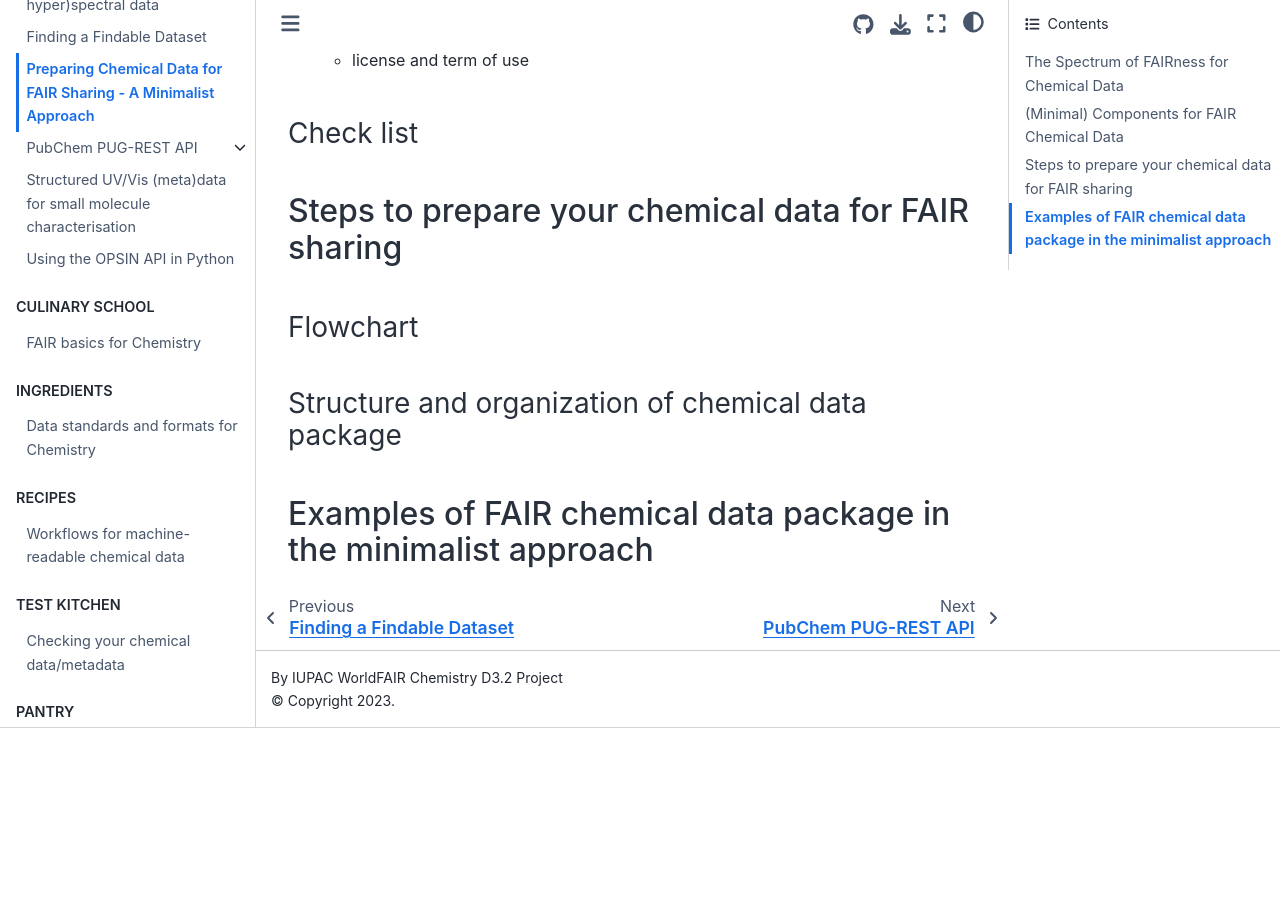
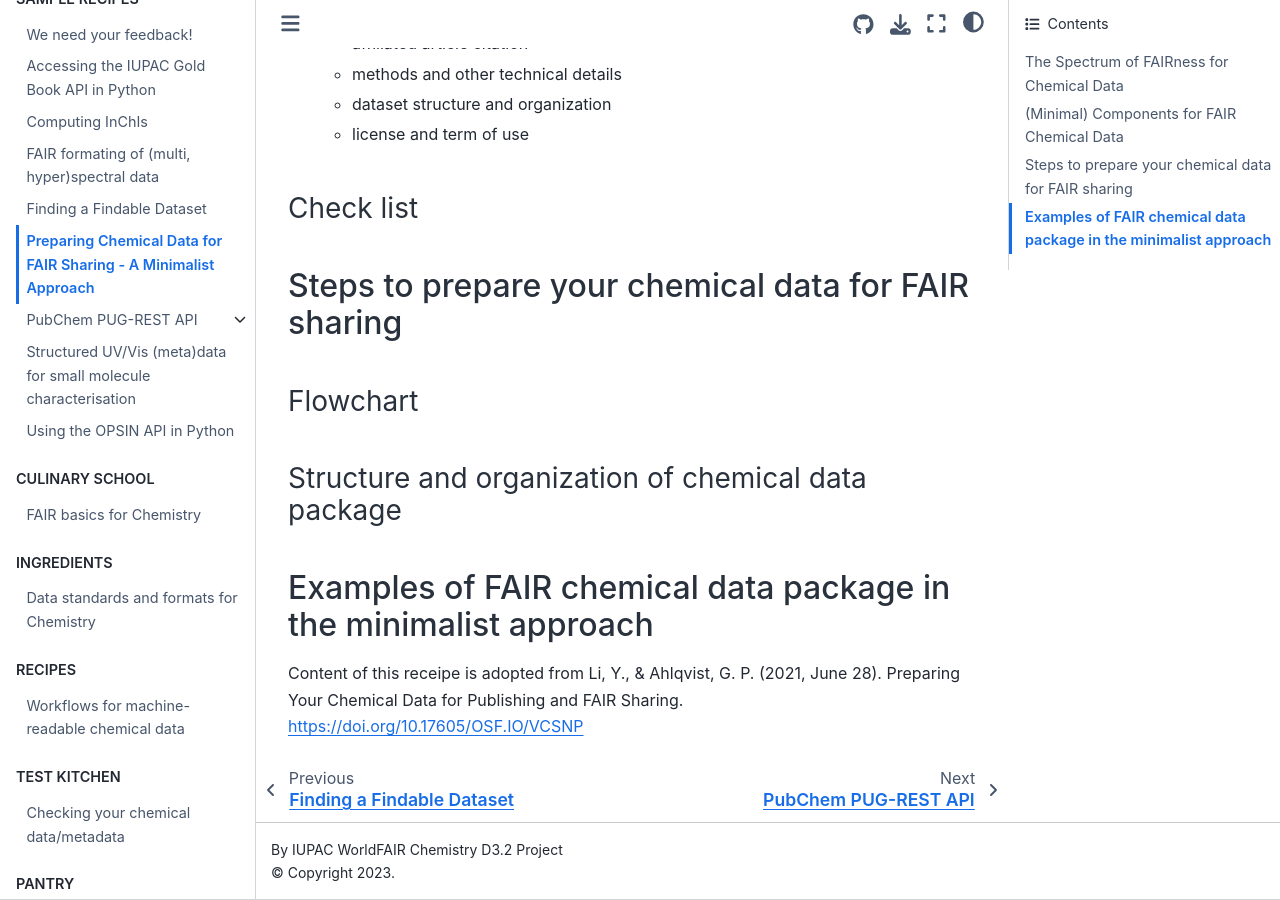
Before and after one commit to IUPAC/WFChemCookbook, a Jupyter Book: the page built from book/samples/PrepChemicalDataforSharing.md, in a window 1280 px wide and 900 px high, scrolled down 665 px. Built offline with Jupyter Book 1.0.4 settings and Sphinx 7.4.7 and the Sphinx Book theme 1.1.4, drawn with Linux system fonts in a browser that asks for light colours; before the commit the page ends 1393 px from its top, so only the background shows below that; some of the changed text lies outside the part shown.

Commit message:
Adding a coming soon message to prepare section and link to OSF site.

````diff
--- a/book/samples/PrepChemicalDataforSharing.md
+++ b/book/samples/PrepChemicalDataforSharing.md
@@ -1,3 +1,4 @@
+> **This is an outline of the section. Detailed content is coming soon.**
 # Preparing Chemical Data for FAIR Sharing - A Minimalist Approach
 
 ```{dropdown} About this recipe
@@ -35,3 +36,5 @@
 ### Structure and organization of chemical data package
 
 ## Examples of FAIR chemical data package in the minimalist approach
+
+Content of this receipe is adopted from Li, Y., & Ahlqvist, G. P. (2021, June 28). Preparing Your Chemical Data for Publishing and FAIR Sharing. https://doi.org/10.17605/OSF.IO/VCSNP
````
